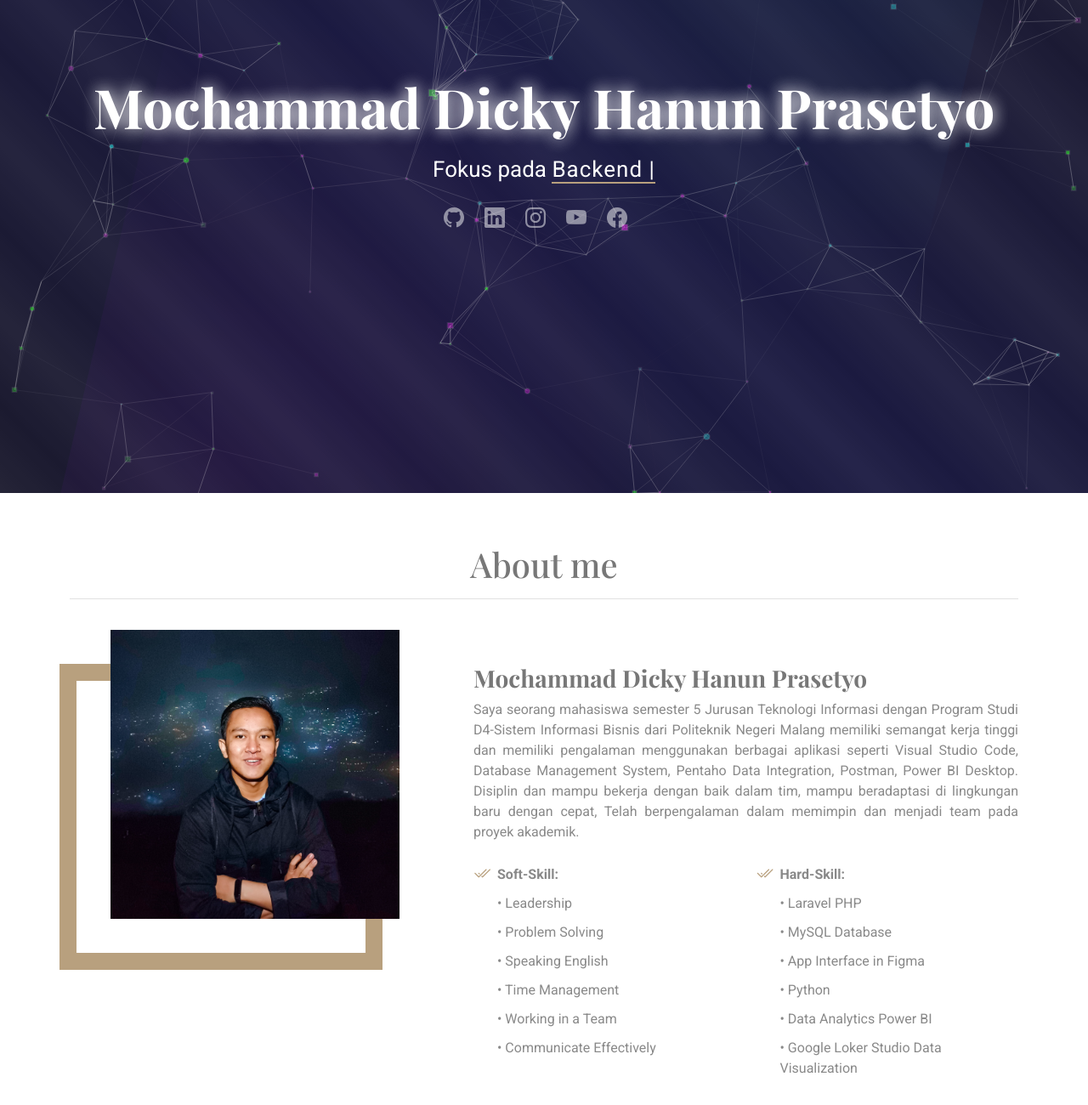
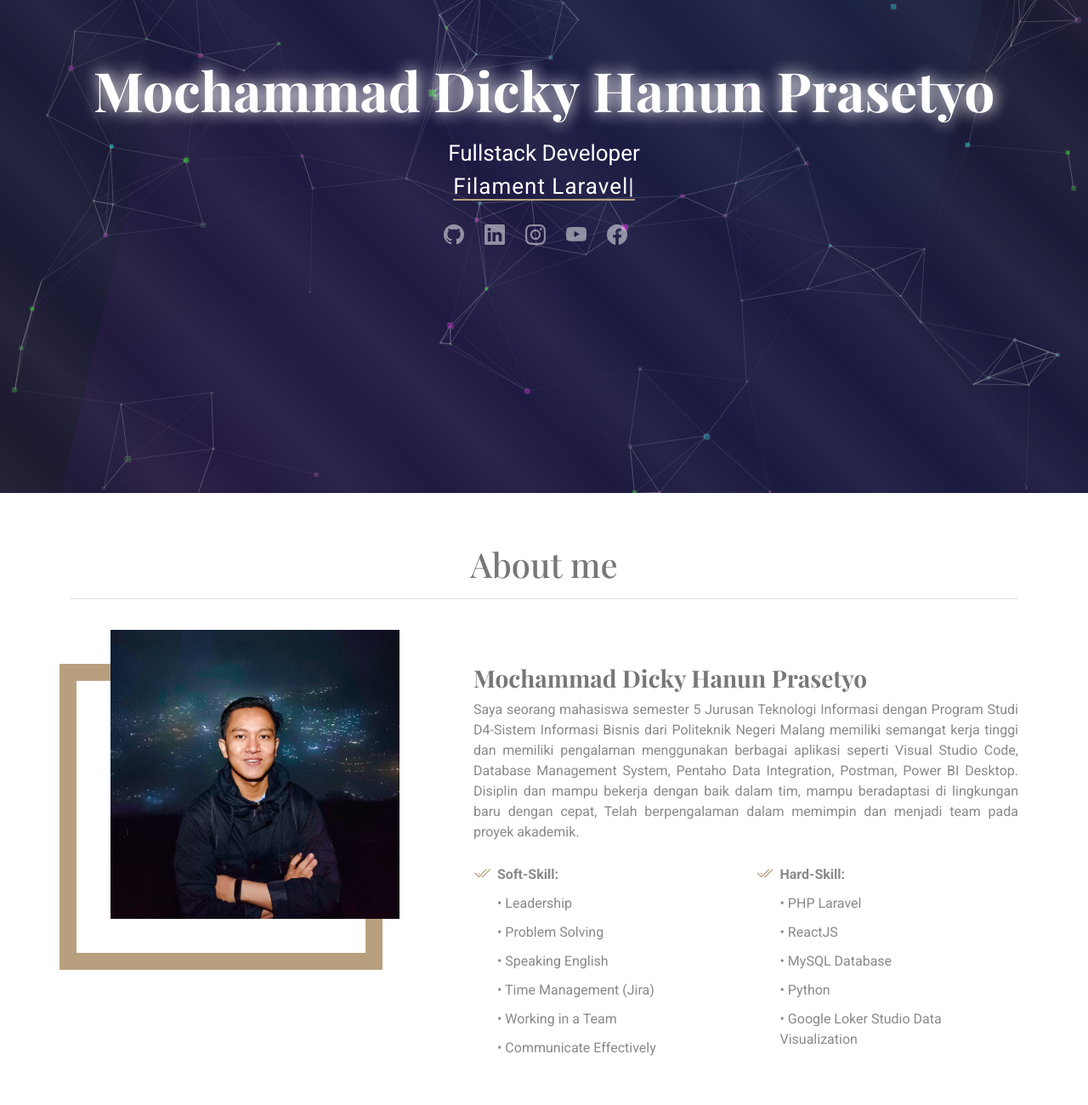
Before and after one commit to mdhp24/mdhp24.github.io, a website: page index.html in a window 1280 px wide. Shown: the part 220-1520 px from the top of the page at 85% size. Drawn offline with nearby package versions, Linux system fonts and the light colour scheme; animation ran at ten frames a second; a web font is replaced by a local one.

Commit message:
Update My Portfolio

```diff
--- a/index.html
+++ b/index.html
@@ -338,8 +338,8 @@
             </script>
           </div>
           <p>
-            Fokus pada
-            <span class="typed" data-typed-items="Fullstack Developer, Backend Developer"></span>
+            Fullstack Developer
+            <br><span class="typed" data-typed-items="Laravel, Filament Laravel, ReactJS, MySQL"></span>
           </p>
           <i></i>
           <div class="social-links">
@@ -403,7 +403,7 @@
                           <li>• Leadership</li>
                           <li>• Problem Solving</li>
                           <li>• Speaking English</li>
-                          <li>• Time Management</li>
+                          <li>• Time Management (Jira)</li>
                           <li>• Working in a Team</li>
                           <li>• Communicate Effectively</li>
                         </ul>
@@ -419,11 +419,10 @@
                       <span>
                         <strong>Hard-Skill:</strong>
                         <ul>
-                          <li>• Laravel PHP</li>
+                          <li>• PHP Laravel</li>
+                          <li>• ReactJS</li>
                           <li>• MySQL Database</li>
-                          <li>• App Interface in Figma</li>
                           <li>• Python</li>
-                          <li>• Data Analytics Power BI</li>
                           <li>• Google Loker Studio Data Visualization</li>
                         </ul>
                       </span>
```
